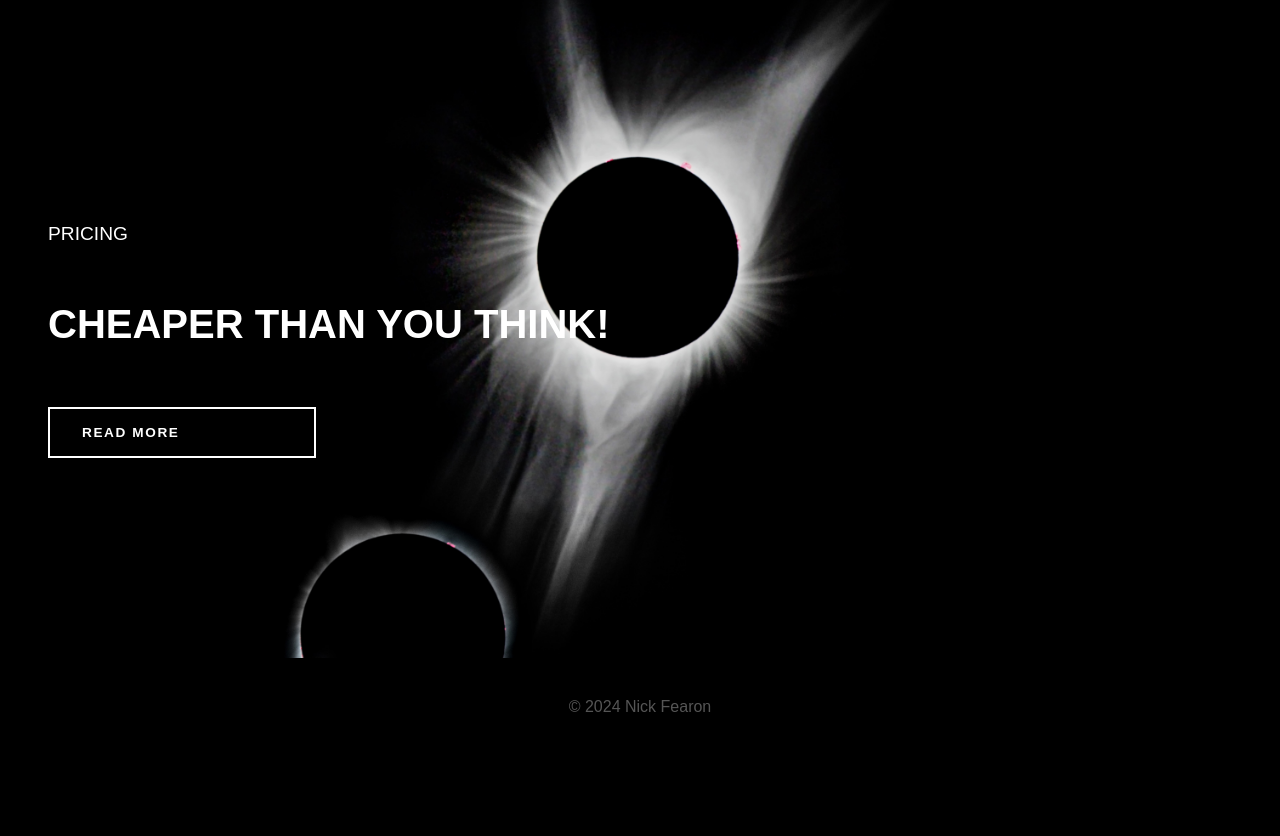
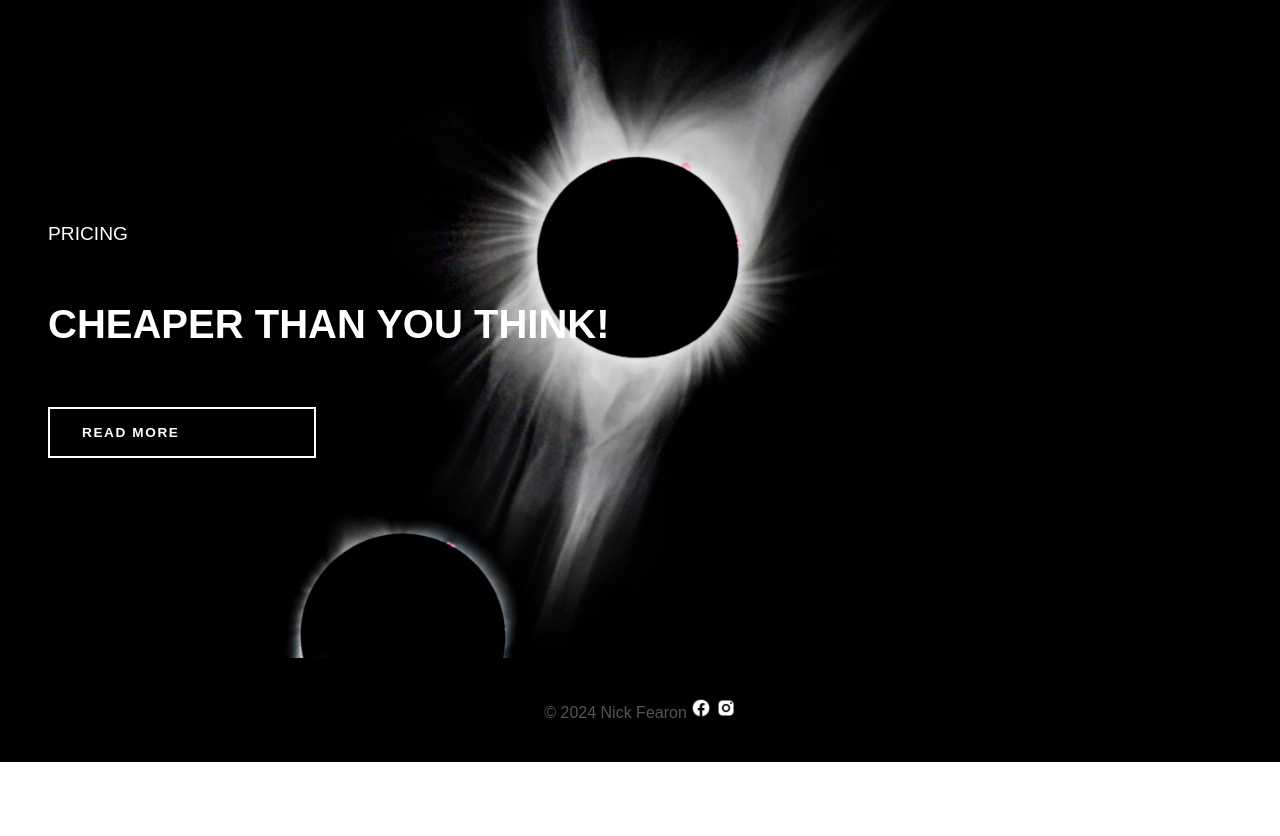
Before and after one commit to Nicholas-Fearon/week1_task, a plain HTML site: page index.html in a window 1280 px wide. Shown: the part 3342-4178 px from the top of the page. After the commit the page ends 4104 px from the top, so only its background shows below. Drawn offline with Linux system fonts and the light colour scheme.

Commit message:
eigth commit

```diff
--- a/index.html
+++ b/index.html
@@ -98,7 +98,15 @@
         />
       </audio>
     </main>
-    <footer>&copy 2024 Nick Fearon</footer>
-    <footer></footer>
+    <footer>&copy 2024 Nick Fearon
+
+    <a href="https://www.facebook.com/NASA/" target="_blank"
+      ><img class="fb-icon" src="/assets/icons8-facebook-24.png" alt="facebook icon"
+    /></a>
+
+    <a href="https://www.instagram.com/nasa/?hl=en" target="_blank"
+      ><img class="insta-icon" src="./assets/icons8-instagram-24.png" alt="instagram icon"
+    /></a>
+  </footer>
   </body>
 </html>
--- a/style.css
+++ b/style.css
@@ -139,6 +139,10 @@ section {
 }
 
 footer {
+  display: flex;
+  justify-content: center;
+  text-align: center;
+  position:relative;
   background-color: black;
   text-align: center;
   color: #555;
@@ -171,3 +175,13 @@ audio {
   right: 20px;
   top: 60px;
 }
+
+.fb-icon {
+  height: 20px;
+  width: 20px;
+}
+
+.insta-icon {
+  height: 20px;
+  width: 20px;
+}
```
Also changed, not shown: assets/icons8-facebook-24.png (added), assets/icons8-instagram-24.png (added).
